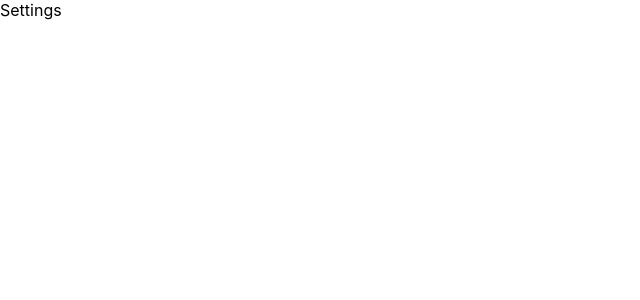
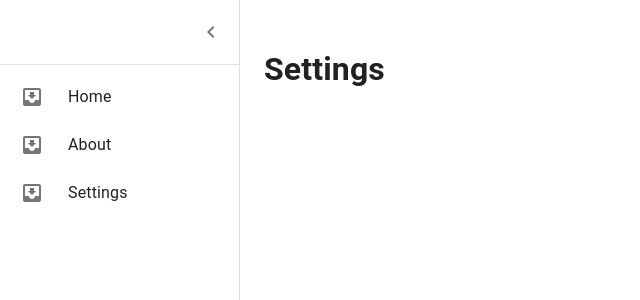
Before and after one commit to shubhamsinha21/UDashboard, a React (Create React App) app: page /settings in a window 1280 px wide. Shown: the top 300 px of the page, without its empty margins (0-640 px from the left). Built offline with nearby package versions, Linux system fonts and the light colour scheme.

Commit message:
File location changed

```diff
--- a/src/App.js
+++ b/src/App.js
@@ -1,8 +1,8 @@
 // import React from 'react';
 import { Routes, Route, BrowserRouter } from 'react-router-dom'
-import Home from './components/Home';
-import About from './components/About';
-import Settings from './components/Settings';
+import Home from './pages/Home';
+import About from './pages/About';
+import Settings from './pages/Settings';
 function App() {
   return (
     <>
--- a/src/components/About.jsx
+++ /dev/null
@@ -1,5 +0,0 @@
-import React from "react";
-
-export default function About() {
-  return <div>About</div>;
-}
--- a/src/components/Home.jsx
+++ /dev/null
@@ -1,5 +0,0 @@
-import React from "react";
-
-export default function Home() {
-  return <div>Home</div>;
-}
--- a/src/components/Settings.jsx
+++ /dev/null
@@ -1,5 +0,0 @@
-import React from "react";
-
-export default function Settings() {
-  return <div>Settings</div>;
-}
--- a/src/components/Sidenav.jsx
+++ b/src/components/Sidenav.jsx
@@ -2,14 +2,10 @@
 import { styled, useTheme } from "@mui/material/styles";
 import Box from "@mui/material/Box";
 import MuiDrawer from "@mui/material/Drawer";
-import MuiAppBar from "@mui/material/AppBar";
-import Toolbar from "@mui/material/Toolbar";
 import List from "@mui/material/List";
 import CssBaseline from "@mui/material/CssBaseline";
-import Typography from "@mui/material/Typography";
 import Divider from "@mui/material/Divider";
 import IconButton from "@mui/material/IconButton";
-import MenuIcon from "@mui/icons-material/Menu";
 import ChevronLeftIcon from "@mui/icons-material/ChevronLeft";
 import ChevronRightIcon from "@mui/icons-material/ChevronRight";
 import ListItem from "@mui/material/ListItem";
@@ -17,8 +13,7 @@
 import ListItemIcon from "@mui/material/ListItemIcon";
 import ListItemText from "@mui/material/ListItemText";
 import InboxIcon from "@mui/icons-material/MoveToInbox";
-import MailIcon from "@mui/icons-material/Mail";
-
+import { useNavigate } from "react-router-dom";
 const drawerWidth = 240;
 
 const openedMixin = (theme) => ({
@@ -51,24 +46,6 @@
   ...theme.mixins.toolbar,
 }));
 
-const AppBar = styled(MuiAppBar, {
-  shouldForwardProp: (prop) => prop !== "open",
-})(({ theme, open }) => ({
-  zIndex: theme.zIndex.drawer + 1,
-  transition: theme.transitions.create(["width", "margin"], {
-    easing: theme.transitions.easing.sharp,
-    duration: theme.transitions.duration.leavingScreen,
-  }),
-  ...(open && {
-    marginLeft: drawerWidth,
-    width: `calc(100% - ${drawerWidth}px)`,
-    transition: theme.transitions.create(["width", "margin"], {
-      easing: theme.transitions.easing.sharp,
-      duration: theme.transitions.duration.enteringScreen,
-    }),
-  }),
-}));
-
 const Drawer = styled(MuiDrawer, {
   shouldForwardProp: (prop) => prop !== "open",
 })(({ theme, open }) => ({
@@ -89,40 +66,15 @@
 export default function Sidenav() {
   const theme = useTheme();
   const [open, setOpen] = React.useState(true);
-
-  const handleDrawerOpen = () => {
-    setOpen(true);
-  };
-
-  const handleDrawerClose = () => {
-    setOpen(false);
-  };
+  const navigate = useNavigate();
 
   return (
     <Box sx={{ display: "flex" }}>
       <CssBaseline />
-      <AppBar position="fixed" open={open}>
-        <Toolbar>
-          <IconButton
-            color="inherit"
-            aria-label="open drawer"
-            onClick={handleDrawerOpen}
-            edge="start"
-            sx={{
-              marginRight: 5,
-              ...(open && { display: "none" }),
-            }}
-          >
-            <MenuIcon />
-          </IconButton>
-          <Typography variant="h6" noWrap component="div">
-            Mini variant drawer
-          </Typography>
-        </Toolbar>
-      </AppBar>
+
       <Drawer variant="permanent" open={open}>
         <DrawerHeader>
-          <IconButton onClick={handleDrawerClose}>
+          <IconButton onClick={() => setOpen(!open)}>
             {theme.direction === "rtl" ? (
               <ChevronRightIcon />
             ) : (
@@ -132,8 +84,11 @@
         </DrawerHeader>
         <Divider />
         <List>
-          {["Inbox", "Starred", "Send email", "Drafts"].map((text, index) => (
-            <ListItem key={text} disablePadding sx={{ display: "block" }}>
+          <ListItem
+            disablePadding
+            sx={{ display: "block" }}
+            onClick={() => navigate("/")}
+          >
             <ListItemButton
               sx={{
                 minHeight: 48,
@@ -148,17 +103,17 @@
                   justifyContent: "center",
                 }}
               >
-                  {index % 2 === 0 ? <InboxIcon /> : <MailIcon />}
+                <InboxIcon />
               </ListItemIcon>
-                <ListItemText primary={text} sx={{ opacity: open ? 1 : 0 }} />
+              <ListItemText primary="Home" sx={{ opacity: open ? 1 : 0 }} />
             </ListItemButton>
           </ListItem>
-          ))}
-        </List>
-        <Divider />
-        <List>
-          {["All mail", "Trash", "Spam"].map((text, index) => (
-            <ListItem key={text} disablePadding sx={{ display: "block" }}>
+
+          <ListItem
+            disablePadding
+            sx={{ display: "block" }}
+            onClick={() => navigate("about")}
+          >
             <ListItemButton
               sx={{
                 minHeight: 48,
@@ -173,46 +128,38 @@
                   justifyContent: "center",
                 }}
               >
-                  {index % 2 === 0 ? <InboxIcon /> : <MailIcon />}
+                <InboxIcon />
               </ListItemIcon>
-                <ListItemText primary={text} sx={{ opacity: open ? 1 : 0 }} />
+              <ListItemText primary="About" sx={{ opacity: open ? 1 : 0 }} />
             </ListItemButton>
           </ListItem>
-          ))}
+
+          <ListItem
+            disablePadding
+            sx={{ display: "block" }}
+            onClick={() => navigate("/settings")}
+          >
+            <ListItemButton
+              sx={{
+                minHeight: 48,
+                justifyContent: open ? "initial" : "center",
+                px: 2.5,
+              }}
+            >
+              <ListItemIcon
+                sx={{
+                  minWidth: 0,
+                  mr: open ? 3 : "auto",
+                  justifyContent: "center",
+                }}
+              >
+                <InboxIcon />
+              </ListItemIcon>
+              <ListItemText primary="Settings" sx={{ opacity: open ? 1 : 0 }} />
+            </ListItemButton>
+          </ListItem>
         </List>
       </Drawer>
-      <Box component="main" sx={{ flexGrow: 1, p: 3 }}>
-        <DrawerHeader />
-        <Typography paragraph>
-          Lorem ipsum dolor sit amet, consectetur adipiscing elit, sed do
-          eiusmod tempor incididunt ut labore et dolore magna aliqua. Rhoncus
-          dolor purus non enim praesent elementum facilisis leo vel. Risus at
-          ultrices mi tempus imperdiet. Semper risus in hendrerit gravida rutrum
-          quisque non tellus. Convallis convallis tellus id interdum velit
-          laoreet id donec ultrices. Odio morbi quis commodo odio aenean sed
-          adipiscing. Amet nisl suscipit adipiscing bibendum est ultricies
-          integer quis. Cursus euismod quis viverra nibh cras. Metus vulputate
-          eu scelerisque felis imperdiet proin fermentum leo. Mauris commodo
-          quis imperdiet massa tincidunt. Cras tincidunt lobortis feugiat
-          vivamus at augue. At augue eget arcu dictum varius duis at consectetur
-          lorem. Velit sed ullamcorper morbi tincidunt. Lorem donec massa sapien
-          faucibus et molestie ac.
-        </Typography>
-        <Typography paragraph>
-          Consequat mauris nunc congue nisi vitae suscipit. Fringilla est
-          ullamcorper eget nulla facilisi etiam dignissim diam. Pulvinar
-          elementum integer enim neque volutpat ac tincidunt. Ornare suspendisse
-          sed nisi lacus sed viverra tellus. Purus sit amet volutpat consequat
-          mauris. Elementum eu facilisis sed odio morbi. Euismod lacinia at quis
-          risus sed vulputate odio. Morbi tincidunt ornare massa eget egestas
-          purus viverra accumsan in. In hendrerit gravida rutrum quisque non
-          tellus orci ac. Pellentesque nec nam aliquam sem et tortor. Habitant
-          morbi tristique senectus et. Adipiscing elit duis tristique
-          sollicitudin nibh sit. Ornare aenean euismod elementum nisi quis
-          eleifend. Commodo viverra maecenas accumsan lacus vel facilisis. Nulla
-          posuere sollicitudin aliquam ultrices sagittis orci a.
-        </Typography>
-      </Box>
     </Box>
   );
 }
--- /dev/null
+++ b/src/pages/About.jsx
@@ -0,0 +1,15 @@
+import Sidenav from "../components/Sidenav";
+import { Box } from "@mui/material";
+
+export default function About() {
+  return (
+    <>
+      <Box sx={{ display: "flex" }}>
+        <Sidenav />
+        <Box component="main" sx={{ flexGrow: 1, p: 3 }}>
+          <h1>About</h1>
+        </Box>
+      </Box>
+    </>
+  );
+}
--- /dev/null
+++ b/src/pages/Home.jsx
@@ -0,0 +1,15 @@
+import Sidenav from "../components/Sidenav";
+import { Box } from "@mui/material";
+
+export default function Home() {
+  return (
+    <>
+      <Box sx={{ display: "flex" }}>
+        <Sidenav />
+        <Box component="main" sx={{ flexGrow: 1, p: 3 }}>
+          <h1>Home</h1>
+        </Box>
+      </Box>
+    </>
+  );
+}
--- /dev/null
+++ b/src/pages/Settings.jsx
@@ -0,0 +1,15 @@
+import Sidenav from "../components/Sidenav";
+import { Box } from "@mui/material";
+
+export default function Settings() {
+  return (
+    <>
+      <Box sx={{ display: "flex" }}>
+        <Sidenav />
+        <Box component="main" sx={{ flexGrow: 1, p: 3 }}>
+          <h1>Settings</h1>
+        </Box>
+      </Box>
+    </>
+  );
+}
```
Lines whose indentation alone changed are shown as unchanged.
